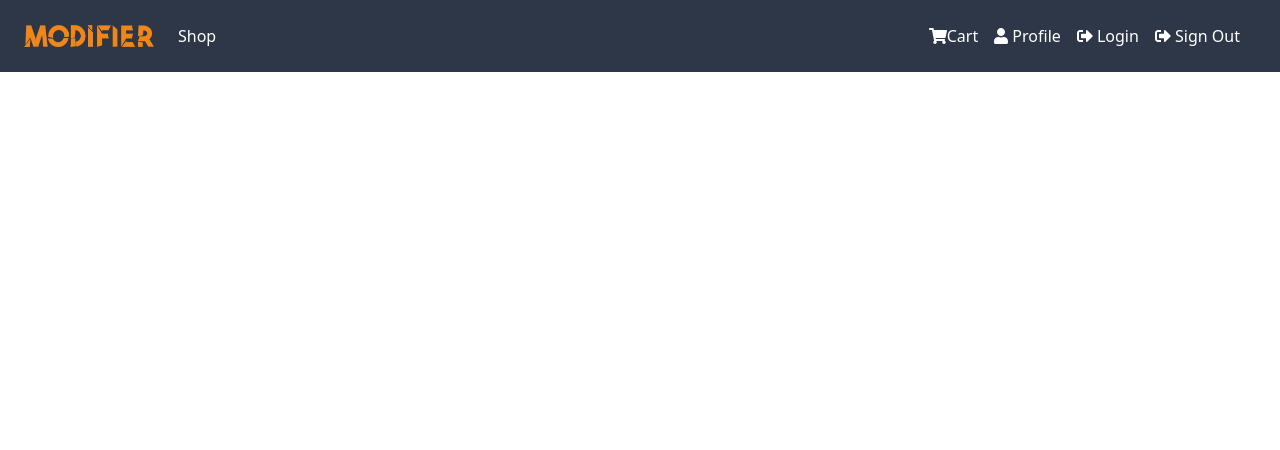
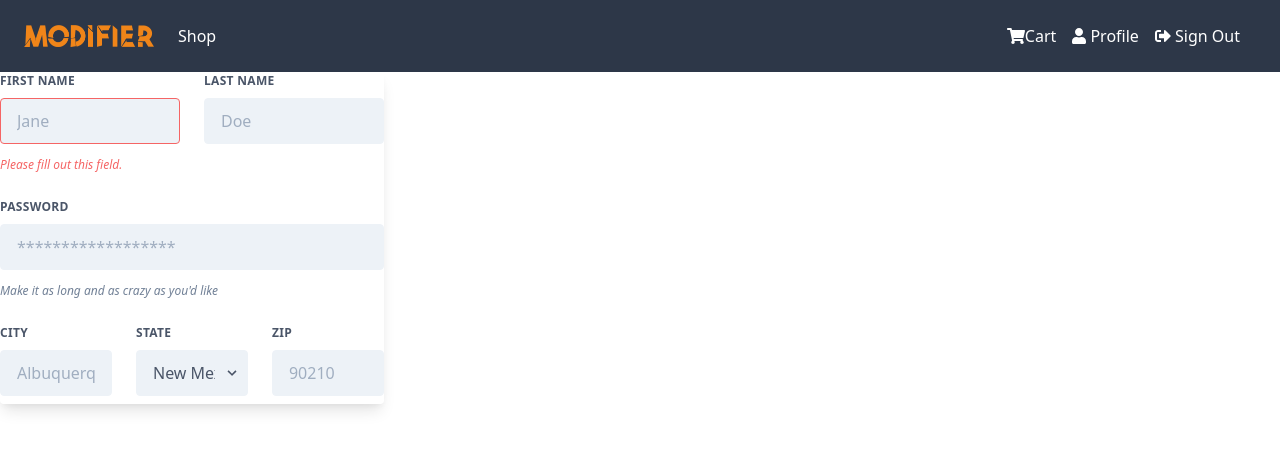
Before and after one commit to cristoregi/modifier-cloth, a Vue app: page /register in a window 1280 px wide. Shown: the top 450 px of the page. Built offline with nearby package versions, Linux system fonts and the light colour scheme.

Commit message:
register

```diff
--- a/src/components/Navbar.vue
+++ b/src/components/Navbar.vue
@@ -46,18 +46,8 @@
 						</span>
 					</router-link>
 				</div>
-				<div v-if="login == false">
-					<router-link
-						class="nav-link"
-						:to="{ name: 'login' }"
-						active-class="active"
-					>
-						<span class="block mt-4 lg:inline-block lg:mt-0 hover:text-orange-400 text-white mr-4">
-							<i class="fas fa-sign-out-alt"></i> Login
-						</span>
-					</router-link>
-				</div>
-				<div v-if="login == false">
+
+				<div>
 
 						<span @click="showModal" class="block mt-4 lg:inline-block lg:mt-0 hover:text-orange-400 text-white mr-4">
 							<i class="fas fa-sign-out-alt"></i> Sign Out
@@ -82,7 +72,6 @@
 	},
 	data () {
 		return {
-			login:false,
 			isModalVisible: false,
 		};
 	},
--- a/src/router/index.js
+++ b/src/router/index.js
@@ -10,6 +10,7 @@
 import Jackets from '../views/Jackets.vue'
 import Login from '../views/Login.vue'
 import Checkout from '../views/Checkout.vue'
+import Register from '../views/Register.vue'
 
 Vue.use(VueRouter)
 
@@ -65,6 +66,11 @@
     component: Checkout
   },
   {
+    path: '/register',
+    name: 'register',
+    component: Register
+  },
+  {
     path: '/about',
     name: 'about',
     // route level code-splitting
--- a/src/views/Login.vue
+++ b/src/views/Login.vue
@@ -24,6 +24,15 @@
 							Sign In
 						</button>
 					</router-link>
+					<router-link
+						class="nav-link"
+						:to="{ name: 'register' }"
+						active-class="active"
+					>
+					<button class="bg-blue-500 hover:bg-blue-700 text-white font-bold py-2 px-4 rounded focus:outline-none focus:shadow-outline" type="button">
+							Register
+						</button>
+					</router-link>
 				</div>
 			</form>
 		</div>
--- /dev/null
+++ b/src/views/Register.vue
@@ -0,0 +1,59 @@
+<template>
+<div class="max-w-sm rounded overflow-hidden shadow-lg pd-4 flex justify-center">
+    <form class="w-full max-w-lg ">
+  <div class="flex flex-wrap -mx-3 mb-6">
+    <div class="w-full md:w-1/2 px-3 mb-6 md:mb-0">
+      <label class="block uppercase tracking-wide text-gray-700 text-xs font-bold mb-2" for="grid-first-name">
+        First Name
+      </label>
+      <input class="appearance-none block w-full bg-gray-200 text-gray-700 border border-red-500 rounded py-3 px-4 mb-3 leading-tight focus:outline-none focus:bg-white" id="grid-first-name" type="text" placeholder="Jane">
+      <p class="text-red-500 text-xs italic">Please fill out this field.</p>
+    </div>
+    <div class="w-full md:w-1/2 px-3">
+      <label class="block uppercase tracking-wide text-gray-700 text-xs font-bold mb-2" for="grid-last-name">
+        Last Name
+      </label>
+      <input class="appearance-none block w-full bg-gray-200 text-gray-700 border border-gray-200 rounded py-3 px-4 leading-tight focus:outline-none focus:bg-white focus:border-gray-500" id="grid-last-name" type="text" placeholder="Doe">
+    </div>
+  </div>
+  <div class="flex flex-wrap -mx-3 mb-6">
+    <div class="w-full px-3">
+      <label class="block uppercase tracking-wide text-gray-700 text-xs font-bold mb-2" for="grid-password">
+        Password
+      </label>
+      <input class="appearance-none block w-full bg-gray-200 text-gray-700 border border-gray-200 rounded py-3 px-4 mb-3 leading-tight focus:outline-none focus:bg-white focus:border-gray-500" id="grid-password" type="password" placeholder="******************">
+      <p class="text-gray-600 text-xs italic">Make it as long and as crazy as you'd like</p>
+    </div>
+  </div>
+  <div class="flex flex-wrap -mx-3 mb-2">
+    <div class="w-full md:w-1/3 px-3 mb-6 md:mb-0">
+      <label class="block uppercase tracking-wide text-gray-700 text-xs font-bold mb-2" for="grid-city">
+        City
+      </label>
+      <input class="appearance-none block w-full bg-gray-200 text-gray-700 border border-gray-200 rounded py-3 px-4 leading-tight focus:outline-none focus:bg-white focus:border-gray-500" id="grid-city" type="text" placeholder="Albuquerque">
+    </div>
+    <div class="w-full md:w-1/3 px-3 mb-6 md:mb-0">
+      <label class="block uppercase tracking-wide text-gray-700 text-xs font-bold mb-2" for="grid-state">
+        State
+      </label>
+      <div class="relative">
+        <select class="block appearance-none w-full bg-gray-200 border border-gray-200 text-gray-700 py-3 px-4 pr-8 rounded leading-tight focus:outline-none focus:bg-white focus:border-gray-500" id="grid-state">
+          <option>New Mexico</option>
+          <option>Missouri</option>
+          <option>Texas</option>
+        </select>
+        <div class="pointer-events-none absolute inset-y-0 right-0 flex items-center px-2 text-gray-700">
+          <svg class="fill-current h-4 w-4" xmlns="http://www.w3.org/2000/svg" viewBox="0 0 20 20"><path d="M9.293 12.95l.707.707L15.657 8l-1.414-1.414L10 10.828 5.757 6.586 4.343 8z"/></svg>
+        </div>
+      </div>
+    </div>
+    <div class="w-full md:w-1/3 px-3 mb-6 md:mb-0">
+      <label class="block uppercase tracking-wide text-gray-700 text-xs font-bold mb-2" for="grid-zip">
+        Zip
+      </label>
+      <input class="appearance-none block w-full bg-gray-200 text-gray-700 border border-gray-200 rounded py-3 px-4 leading-tight focus:outline-none focus:bg-white focus:border-gray-500" id="grid-zip" type="text" placeholder="90210">
+    </div>
+  </div>
+</form>
+</div>
+</template>
```
